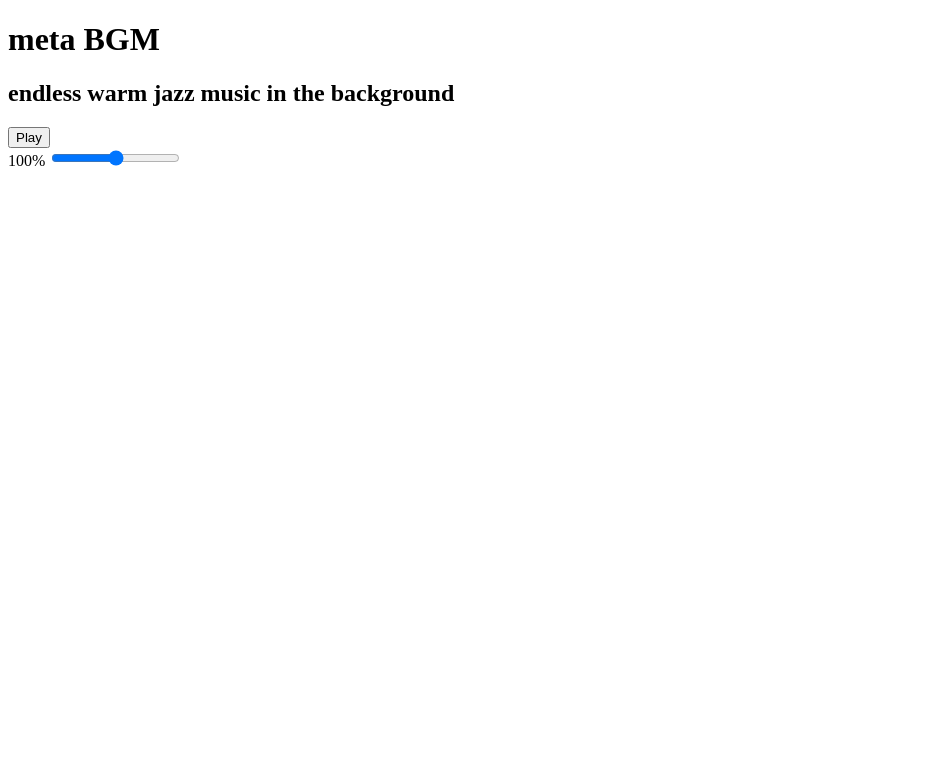
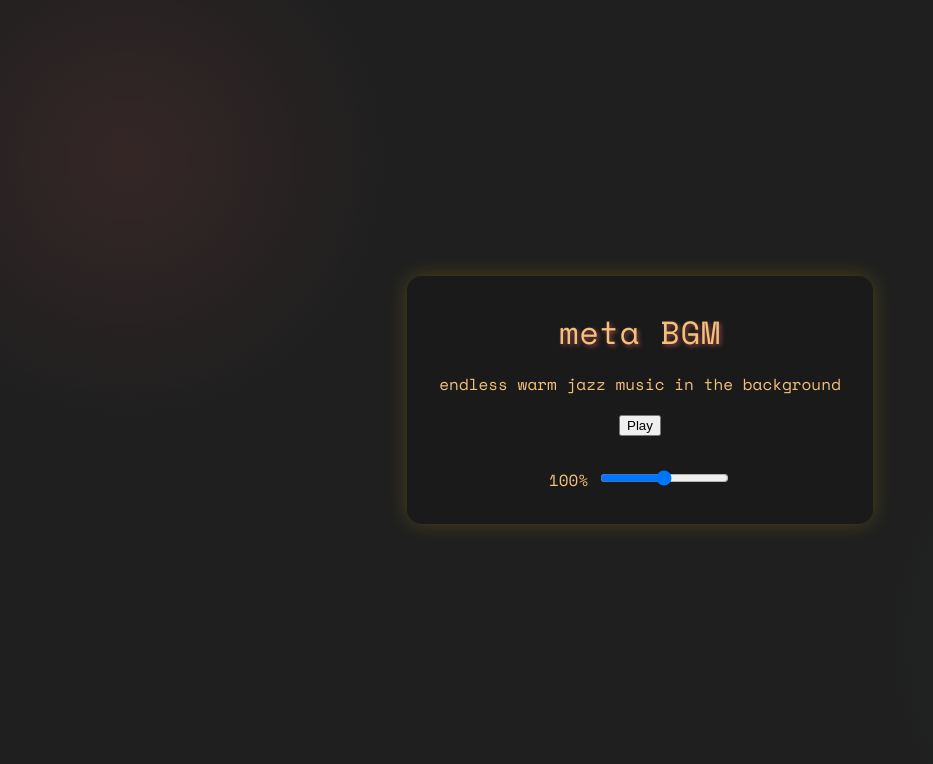
Before and after one commit to carteryxu/meta-BGM, a plain HTML site: page web/index.html in a window 1280 px wide. Shown: the whole page, without its empty margins (0-933 px from the left). Drawn offline with nearby package versions, Linux system fonts and the light colour scheme.

Commit message:
html import sexy font CSS fonts Background gradients + colors

```diff
--- a/web/index.html
+++ b/web/index.html
@@ -5,13 +5,17 @@
         <meta name="viewport" content="width=device-width, initial-scale=1.0">
         <title>meta BGM Website</title>
         <link rel="stylesheet" href="styles.css">
+
+        <style>
+            @import url('https://fonts.googleapis.com/css2?family=Space+Mono:ital,wght@0,400;0,700;1,400;1,700&display=swap');
+        </style>
     </head>
     <body>
         <div class="container">
             <main>
 
-                <h1 class="header">meta BGM</h1>
-                <h2>endless warm jazz music in the background</h2>
+                <p2 class="header">meta BGM</p2>
+                <p>endless warm jazz music in the background<p>
                 <div class="button">
                     <button id="play">Play</button>
                 </div>
--- a/web/styles.css
+++ b/web/styles.css
@@ -0,0 +1,71 @@
+:root {
+    --bg-color: #1f1f1f;
+    --text-color: #f2c17b;
+    --accent-color: #ff6b6b;
+    --secondary-color: #4ecdc4;
+}
+
+.space-mono-regular {
+    font-family: "Space Mono", monospace;
+    font-weight: 400;
+    font-style: normal;
+  }
+
+  .space-mono-bold {
+    font-family: "Space Mono", monospace;
+    font-weight: 700;
+    font-style: normal;
+  }
+
+  .space-mono-regular-italic {
+    font-family: "Space Mono", monospace;
+    font-weight: 400;
+    font-style: italic;
+  }
+
+  .space-mono-bold-italic {
+    font-family: "Space Mono", monospace;
+    font-weight: 700;
+    font-style: italic;
+  }
+
+body {
+    background-color: var(--bg-color);
+    color: var(--text-color);
+    font-family: "Space Mono", monospace;
+    font-size: 16px;
+    line-height: 1.5;
+    margin: 0;
+    padding: 0;
+    display: flex;
+    justify-content: center;
+    align-items: center;
+    min-height: 100vh;
+    background-image:
+        radial-gradient(circle at 10% 20%, rgba(255, 107, 107, .1) 0%, transparent 20%),
+        radial-gradient(circle at 90% 80%, rgba(78, 205, 196,.1) 0%, transparent 20%);
+}
+
+.container {
+    text-align: center;
+    padding: 2rem;
+    background: rgba(26, 26, 26, .8);
+    border-radius: 15px;
+    box-shadow: 0 0 20px rgba(255, 215, 0, 0.2)
+}
+
+.header {
+    font-family: "Space Mono", monospace;
+    font-size: 2rem;
+    margin-bottom: 0.5rem;
+    letter-spacing: .02em;
+    text-shadow: 2px 2px 4px rgba(255, 107, 107, .5);
+}
+
+.button {
+    margin-bottom: 2rem;
+}
+
+button {
+
+}
```
Also changed, not shown: 1 other file.
